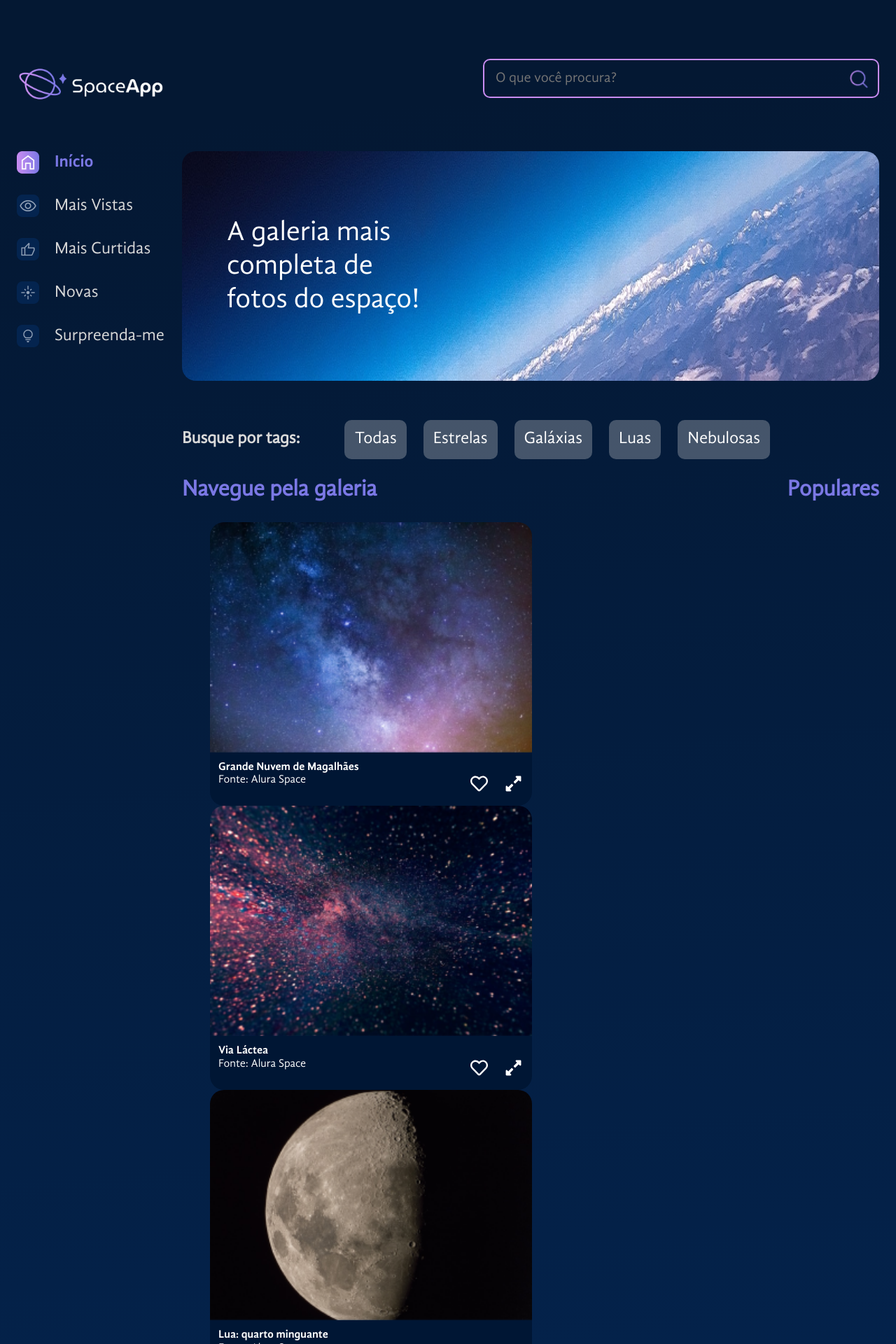
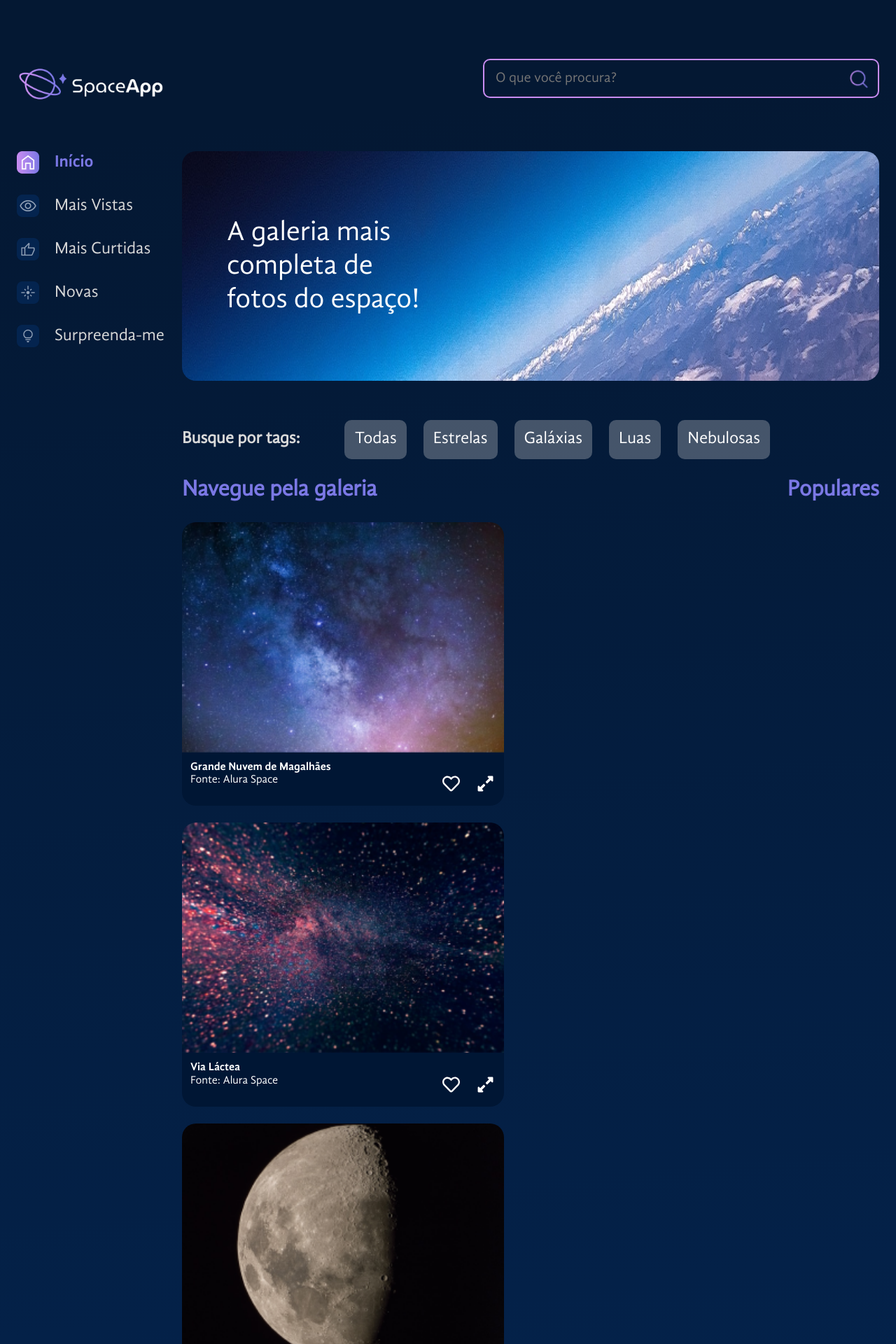
Before and after one commit to cMatheusBRibeiro/space-app, a React (Vite) app: page / in a window 1280 px wide. Shown: the top 1920 px of the page at 70% size. Built offline with nearby package versions, Linux system fonts and the light colour scheme.

Commit message:
#FEAT: Adicionado ImagesContainer

```diff
--- a/src/componentes/Galeria/Imagem/index.jsx
+++ b/src/componentes/Galeria/Imagem/index.jsx
@@ -60,7 +60,7 @@ const Operadores = styled.div`
 const Imagem = ({ foto }) => {
     return (
         <FigureEstilizada>
-            <img src={foto.path}/>
+            <img src={foto.path} alt={foto.alt}/>
             <figcaption>
                 <h3>{foto.titulo}</h3>
                 <footer>
--- a/src/componentes/Galeria/index.jsx
+++ b/src/componentes/Galeria/index.jsx
@@ -12,6 +12,12 @@ const SecaoFluida = styled.section`
     flex-grow: 1;
 `;
 
+const ImagesContainer = styled.div`
+    display: flex;
+    flex-wrap: wrap;
+    gap: 24px;
+`;
+
 const Galeria = ({ fotos = [] }) => {
     return (
         <>
@@ -19,9 +25,9 @@ const Galeria = ({ fotos = [] }) => {
             <GaleriaContainer>
                 <SecaoFluida>
                     <Titulo>Navegue pela galeria</Titulo>
-                    <ul>
+                    <ImagesContainer>
                         {fotos.map((foto) => <Imagem foto={foto}/>)}
-                    </ul>
+                    </ImagesContainer>
                 </SecaoFluida>
                 <Populares />
             </GaleriaContainer>
```
